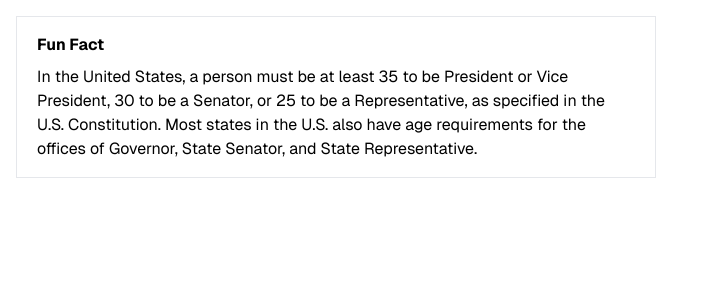
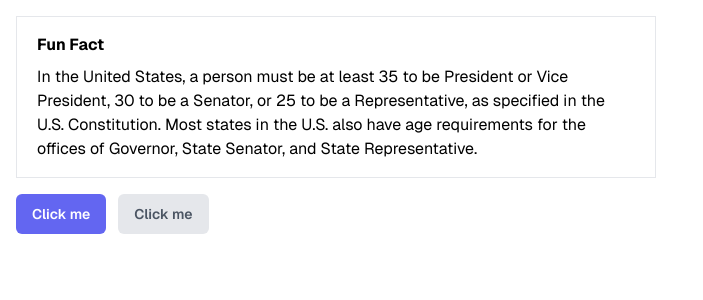
Before and after one commit to dlbarduzzi/auth, a Next.js app: page / in a window 1280 px wide. Shown: the top 300 px of the page, without its empty margins (0-703 px from the left). Built offline with nearby package versions, Linux system fonts and the light colour scheme; no server answers.

Commit message:
Add button component

```diff
--- a/package.json
+++ b/package.json
@@ -9,8 +9,10 @@
     "lint": "eslint ."
   },
   "dependencies": {
+    "@radix-ui/react-slot": "^1.1.2",
     "@t3-oss/env-nextjs": "^0.12.0",
     "@tailwindcss/forms": "^0.5.10",
+    "class-variance-authority": "^0.7.1",
     "clsx": "^2.1.1",
     "jiti": "^2.4.2",
     "next": "15.1.7",
--- a/src/app/(home)/page.tsx
+++ b/src/app/(home)/page.tsx
@@ -1,3 +1,5 @@
+import { Button } from "@/components/ui/button"
+
 export default function Page() {
   return (
     <div>
@@ -16,6 +18,14 @@ export default function Page() {
             for the offices of Governor, State Senator, and State Representative.
           </p>
         </div>
+        <div className="flex gap-3">
+          <Button type="button" disabled={false}>
+            Click me
+          </Button>
+          <Button type="button" variant="neutral" disabled={false}>
+            Click me
+          </Button>
+        </div>
       </div>
     </div>
   )
--- /dev/null
+++ b/src/components/ui/button.tsx
@@ -0,0 +1,52 @@
+import type { VariantProps } from "class-variance-authority"
+
+import * as React from "react"
+
+import { Slot } from "@radix-ui/react-slot"
+import { cva } from "class-variance-authority"
+
+import { cn } from "@/lib/utils"
+
+const buttonVariants = cva(
+  `inline-flex items-center justify-center gap-2 whitespace-nowrap rounded-md text-sm
+  font-semibold transition-colors focus-visible:outline-none focus-visible:ring-2
+  focus-visible:ring-offset-2 disabled:pointer-events-none`,
+  {
+    variants: {
+      variant: {
+        default: `bg-indigo-500 text-white hover:bg-indigo-600
+          focus-visible:ring-indigo-500 disabled:text-indigo-100`,
+        neutral: `bg-gray-200 text-gray-600 hover:bg-gray-300
+          focus-visible:ring-gray-300 disabled:text-gray-400`,
+      },
+      size: {
+        default: "h-10 px-4 py-2",
+        md: "h-11 px-4 py-2",
+      },
+    },
+    defaultVariants: {
+      variant: "default",
+      size: "default",
+    },
+  }
+)
+
+type ButtonProps = React.ButtonHTMLAttributes<HTMLButtonElement> &
+  VariantProps<typeof buttonVariants> & { asChild?: boolean }
+
+const Button = React.forwardRef<HTMLButtonElement, ButtonProps>(
+  ({ className, variant, size, asChild = false, ...props }, ref) => {
+    const Comp = asChild ? Slot : "button"
+    return (
+      <Comp
+        className={cn(buttonVariants({ variant, size, className }))}
+        ref={ref}
+        {...props}
+      />
+    )
+  }
+)
+
+Button.displayName = "Button"
+
+export { Button, buttonVariants }
```
Also changed, not shown: 1 other file (tests, documents, lock files or other folders).
